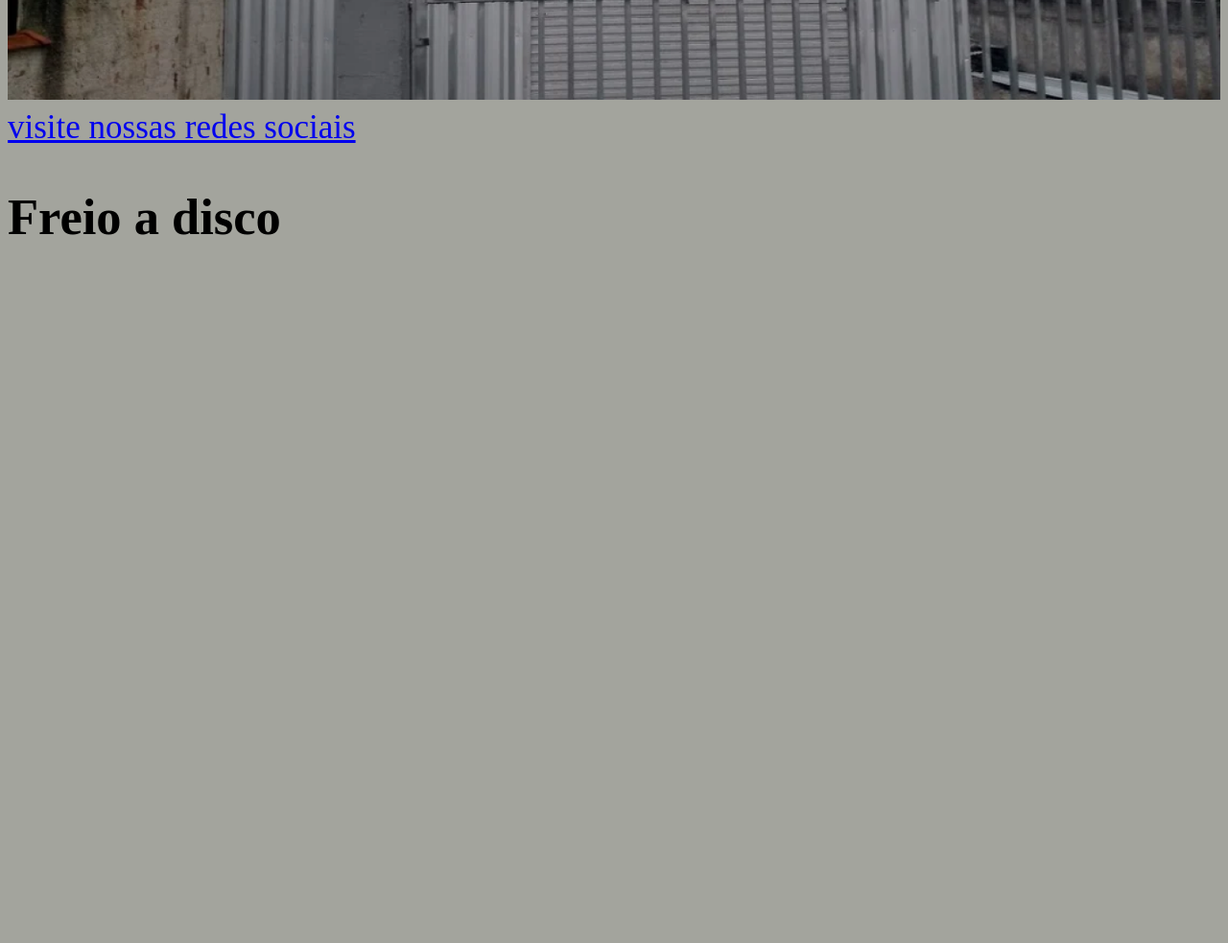
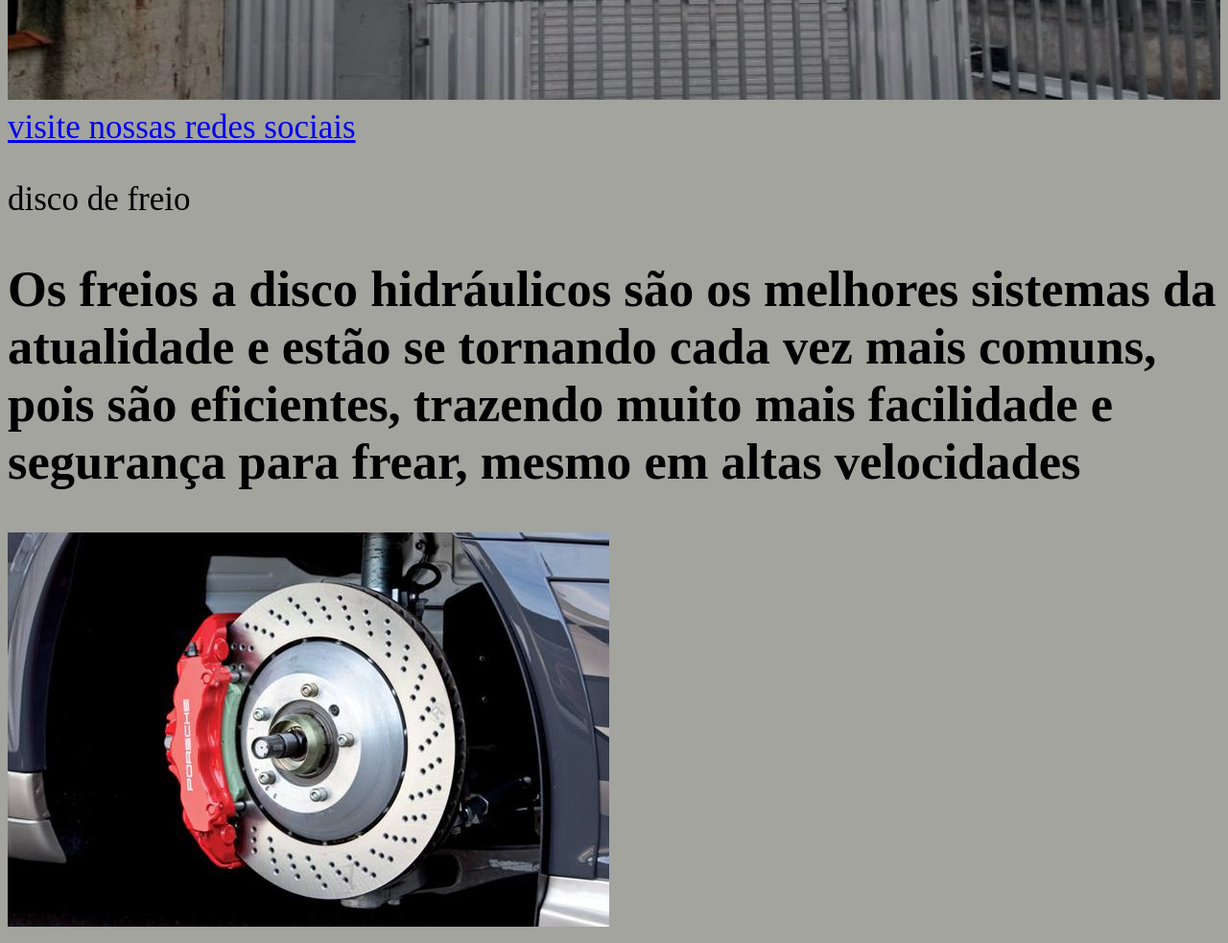
Before and after one commit to CAIODIASDASILVA/Mecanica-Oficina, a plain HTML site: page index.html in a window 1280 px wide. Shown: the part 501-1484 px from the top of the page at 96% size. Before the commit the page ends 801 px from the top, so only its background shows below. Drawn offline with Linux system fonts and the light colour scheme.

Commit message:
Add files via upload
opa

```diff
--- a/index.html
+++ b/index.html
@@ -16,10 +16,22 @@
       <div>
         <a href="https://www.facebook.com/jjkarcentroautomotivo/">visite nossas redes sociais</a>
       </div>
-      <h1>Freio a disco</h1>
+
+
+
 
 
     </section>
 
+  <section class="container">
+
+    <p>disco de freio<p>
+      <h1>Os freios a disco hidráulicos são os melhores sistemas da atualidade e estão se tornando cada vez mais comuns, pois são eficientes, trazendo muito mais facilidade e segurança para frear, mesmo em altas velocidades</h1>
+
+    <img src="./img/Rectangle 1.png" alt="">
+
+  </section>
+
+
 </body>
 </html>
```
Also changed, not shown: ESTILO.css (line endings or trailing spaces).
